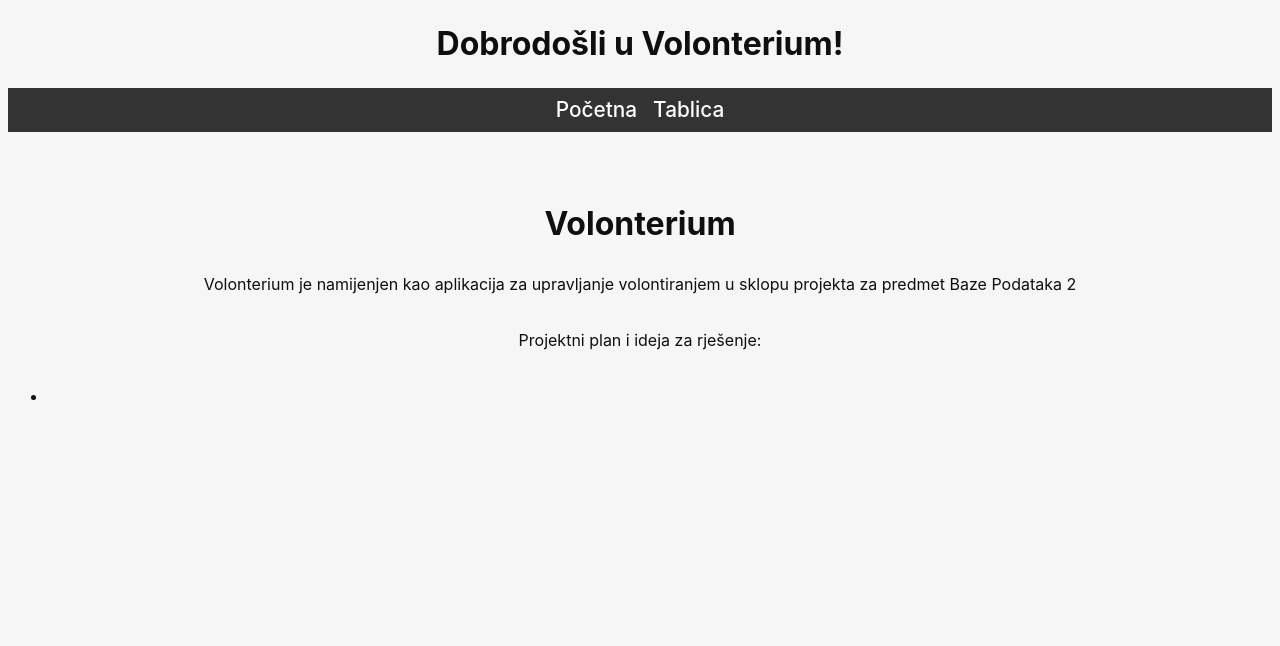
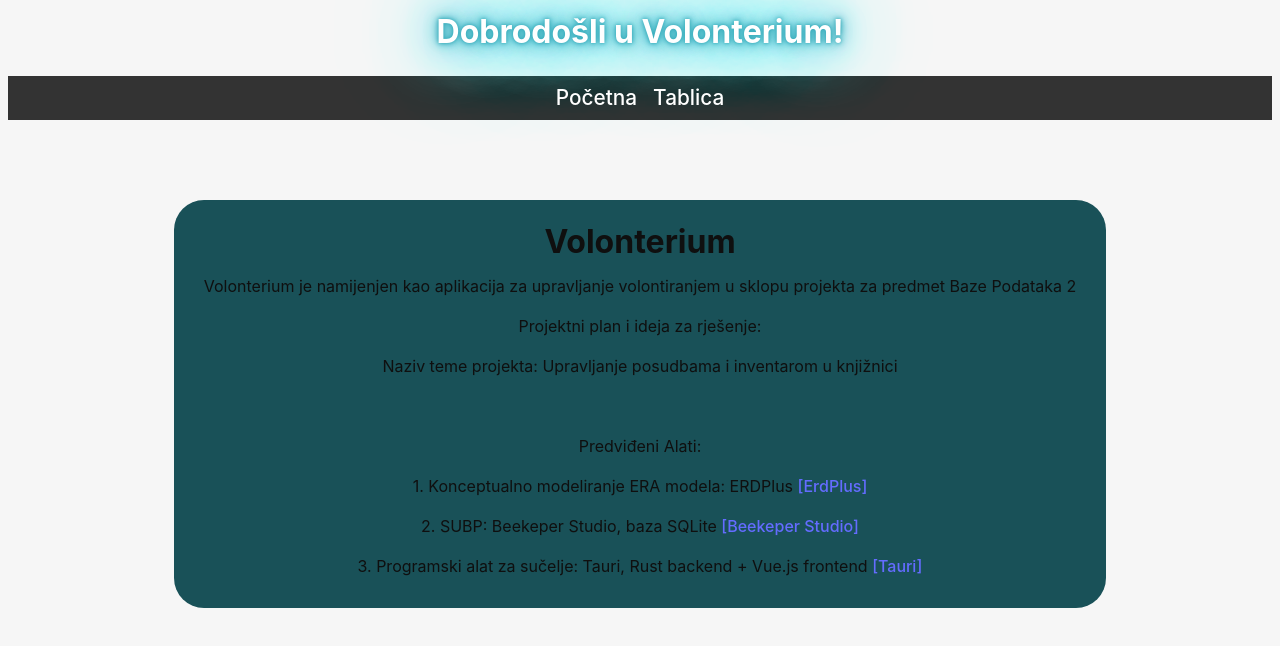
Before and after one commit to nrastija/Volonterium, a Vue app: page / in a window 1280 px wide. Shown: the top 646 px of the page. Built offline with nearby package versions, Linux system fonts and the light colour scheme.

Commit message:
Design Home page and add project explanation

```diff
--- a/index.html
+++ b/index.html
@@ -4,11 +4,10 @@
     <meta charset="UTF-8" />
     <link rel="icon" type="image/svg+xml" href="/vite.svg" />
     <meta name="viewport" content="width=device-width, initial-scale=1.0" />
-    <title>Main page</title>
+    <title>Volonterium</title>
   </head>
 
   <body>
-    <h1>Dobrodošli u Volonterium!</h1>
     <div id="app"></div>
     <script type="module" src="/src/main.js"></script>
   </body>
--- a/src/router/index.js
+++ b/src/router/index.js
@@ -3,8 +3,8 @@ import Home from '../views/Home.vue';
 import Table from '../views/Table.vue';
 
 const routes = [
-  { path: '/', name: 'Home', component: Home },
-  { path: '/table', name: 'Table', component: Table },
+  { path: '/', name: 'Home', component: Home, meta: { title: "Dobrodošli u Volonterium!" }},
+  { path: '/table', name: 'Table', component: Table, meta: { title: "Tablica" } },
 ];
 
 const router = createRouter({
--- a/src/views/App.vue
+++ b/src/views/App.vue
@@ -2,16 +2,58 @@
 
 <template>
   <div>
+    <h1>{{ pageTitle }}</h1>
     <nav>
       <router-link class="router" to="/">Početna</router-link>
       <router-link class="router" to="/table">Tablica</router-link>
     </nav>
-    <!-- Ovdje će se prikazivati komponente iz routera -->
     <router-view></router-view>
   </div>
  </template>
 
+<script>
+export default {
+  computed: {
+    pageTitle() {
+      return this.$route.meta?.title || "Dobrodošli u Volonterium!";
+    },
+  },
+};
+</script>
+
 <style scoped>
+
+@keyframes neon-pulse {
+  0%, 100% {
+    text-shadow:
+      0 0 5px #32a9b9,
+      0 0 10px #32a9b9,
+      0 0 20px #32a9b9,
+      0 0 40px #67dfef,
+      0 0 80px #67dfef,
+      0 0 90px #67dfef,
+      0 0 100px #32a9b9,
+      0 0 150px #67dfef;
+  }
+  50% {
+    text-shadow:
+      0 0 2px #32a9b9,
+      0 0 4px #32a9b9,
+      0 0 8px #32a9b9,
+      0 0 16px #67dfef,
+      0 0 32px #67dfef,
+      0 0 36px #67dfef,
+      0 0 40px #67dfef,
+      0 0 75px #67dfef;
+  }
+}
+
+h1{
+  color: rgb(255, 255, 255);
+  margin: 20px 0;
+  animation: neon-pulse 3s infinite
+}
+
 nav {
   display: flex;
   flex-direction: row;
--- a/src/views/Home.vue
+++ b/src/views/Home.vue
@@ -1,44 +1,26 @@
-<script setup>
-import { ref } from "vue";
-import { invoke } from "@tauri-apps/api/core";
-
-const greetMsg = ref("");
-const name = ref("");
-
-async function greet() {
-  // Learn more about Tauri commands at https://tauri.app/develop/calling-rust/
-  greetMsg.value = await invoke("greet", { name: name.value });
-}
-</script>
 
 <template>
 <main class="container">
 
+  <div class ="highlightMain">
   <h1 class="startTitle">Volonterium</h1>
   <p>Volonterium je namijenjen kao aplikacija za upravljanje volontiranjem u sklopu projekta za predmet Baze Podataka 2</p>
 
   <p>Projektni plan i ideja za rješenje:</p>
-  <ul>
-    <li></li>
+  <ul class="projectList">
+    <li>Naziv teme projekta: Upravljanje posudbama i inventarom u knjižnici</li>
+    <br>
+    <li>Predviđeni Alati:</li>
+    <li>1.	Konceptualno modeliranje ERA modela: ERDPlus <a href="https://erdplus.com/">[ErdPlus]</a></li>
+    <li>2.	SUBP: Beekeper Studio, baza SQLite <a href="https://www.beekeeperstudio.io/">[Beekeper Studio]</a></li>
+    <li>3.	Programski alat za sučelje: Tauri, Rust backend + Vue.js frontend <a href="https://v2.tauri.app/">[Tauri]</a></li>
   </ul>
-
+  </div>
 
   </main>
 </template>
 
-<style scoped>
-.logo.vite:hover {
-  filter: drop-shadow(0 0 2em #747bff);
-}
 
-.logo.vue:hover {
-  filter: drop-shadow(0 0 2em #249b73);
-}
-
-
-
-
-</style>
 <style>
 :root {
   font-family: Inter, Avenir, Helvetica, Arial, sans-serif;
@@ -73,6 +55,14 @@ async function greet() {
   justify-content: center;
   text-align: center;
 }
+
+.highlightMain{
+  background-color: rgb(25, 81, 88);
+  padding: 30px;
+  margin: auto;
+  border-radius: 30px;
+
+}
 a {
   font-weight: 500;
   color: #646cff;
@@ -82,23 +72,6 @@ a {
 a:hover {
   color: #535bf2;
 }
-
-.logo {
-  height: 6em;
-  padding: 1.5em;
-  will-change: filter;
-  transition: 0.75s;
-}
-
-.logo.tauri:hover {
-  filter: drop-shadow(0 0 2em #24c8db);
-}
-
-.row {
-  display: flex;
-  justify-content: center;
-}
-
 
 h1 {
   text-align: center;
@@ -140,4 +113,15 @@ button {
   }
 }
 
+.projectList{
+  list-style-type: none;
+  margin: 0;
+  padding: 0;
+  display: flex;
+  flex-direction: column;
+  justify-content: center;
+  align-items: center;
+  gap: 1rem;
+}
+
 </style>
--- a/src/views/Table.vue
+++ b/src/views/Table.vue
@@ -1,6 +1,7 @@
 <template>
     <div class="table-container">
       <h1>Tablica Korisnika</h1>
+      <div class="highlightMain">
       <table>
         <thead>
           <tr>
@@ -17,6 +18,7 @@
           </tr>
         </tbody>
       </table>
+      </div>
     </div>
   </template>
 
@@ -40,9 +42,10 @@ export default {
 };
 </script>
 
-<style >
+<style scoped>
 .table-container {
   margin: 2rem auto;
+  margin-top: 3rem;
   max-width: 600px;
   font-family: Arial, sans-serif;
 }
@@ -50,6 +53,13 @@ export default {
 table {
   width: 100%;
   border-collapse: collapse;
+}
+
+.highlightMain{
+  background-color: rgb(25, 81, 88);
+  padding: 30px;
+  margin: auto;
+  border-radius: 30px;
 }
 
 th, td {
```
